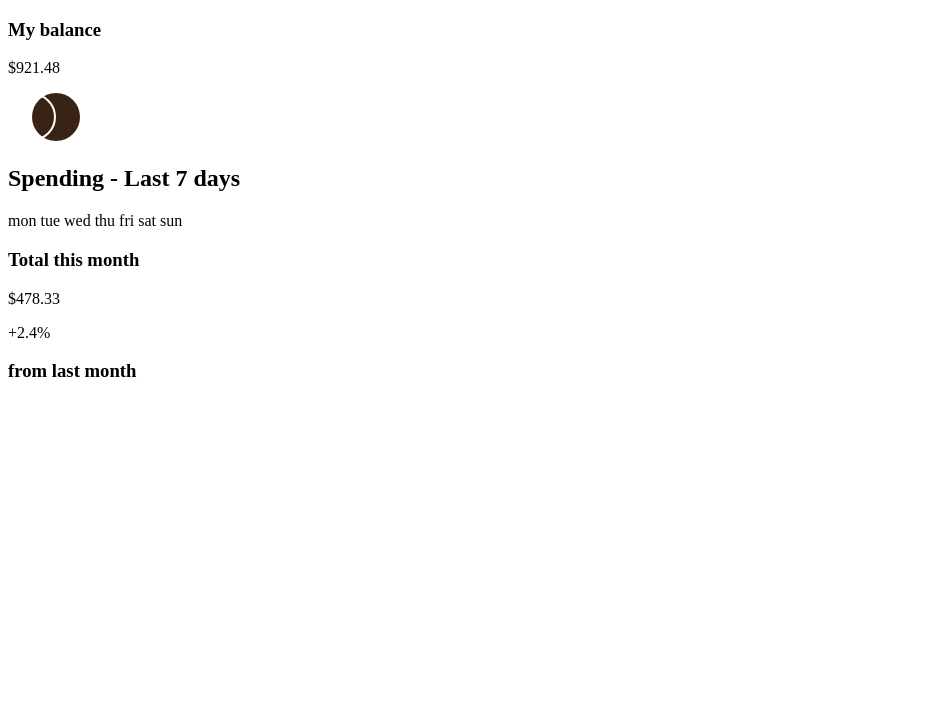
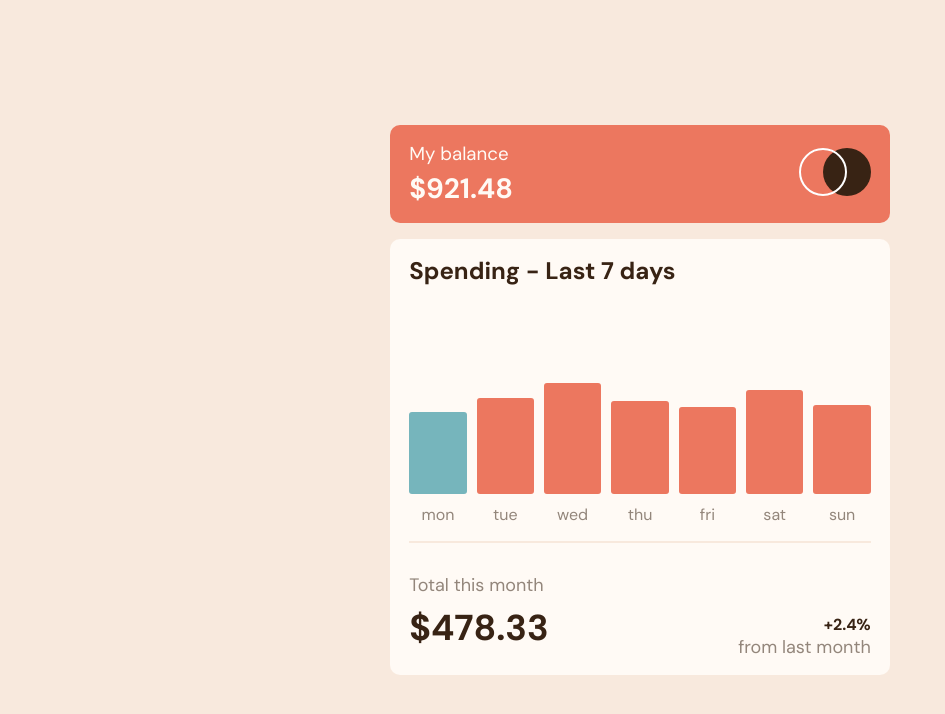
Before and after one commit to ahmad-kashkoush/expense-chart-component, a plain HTML site: page index.html in a window 1280 px wide. Shown: the whole page, without its empty margins (0-945 px from the left). Drawn offline with Linux system fonts and the light colour scheme.

Commit message:
✅✅ Initial Release

```diff
--- /dev/null
+++ b/css/style.css
@@ -0,0 +1,155 @@
+@import url("https://fonts.googleapis.com/css2?family=DM+Sans:opsz,wght@9..40,400;9..40,700&display=swap");
+:root {
+  /* Colors */
+  --Soft-red: hsl(10, 79%, 65%);
+  --Cyan: hsl(186, 34%, 60%);
+  --Dark-brown: hsl(25, 47%, 15%);
+  --Medium-brown: hsl(28, 10%, 53%);
+  --Cream: hsl(27, 66%, 92%);
+  --Very-pale-orange: hsl(33, 100%, 98%);
+  /* font */
+  --font-size: 18px;
+  --font-family: "DM Sans", sans-serif;
+}
+* {
+  margin: 0;
+  padding: 0;
+  box-sizing: border-box;
+}
+
+body {
+  font-family: var(--font-family);
+  min-width: 100vw;
+  min-height: 100vh;
+  display: flex;
+  align-items: center;
+  justify-content: center;
+  background-color: var(--Cream);
+}
+.container {
+  background: transparent;
+  width: 360px;
+}
+@media (min-width: 500px) {
+  .container {
+    width: 500px;
+  }
+}
+.container .overview {
+  display: flex;
+  align-items: center;
+  justify-content: space-between;
+  background-color: var(--Soft-red);
+  border-radius: 10px;
+  padding: 1rem 1.2rem;
+  color: var(--Very-pale-orange);
+}
+.container .overview .info {
+}
+.container .overview .info h3 {
+  font-weight: 400;
+}
+.container .overview .info p {
+  font-weight: 700;
+  margin-top: 4px;
+  font-size: 28px;
+}
+.container .overview .right {
+}
+.container .overview .img-holder {
+}
+
+/* ********************* */
+.week-info {
+  background-color: var(--Very-pale-orange);
+  margin-top: 1rem;
+  padding: 1rem 1.2rem;
+  border-radius: 10px;
+}
+.week-info h2 {
+  color: var(--Dark-brown);
+}
+.week-info .bars {
+  padding-bottom: 1rem;
+  border-bottom: 2px solid var(--Cream);
+  display: flex;
+  gap: 10px;
+}
+
+.week-info .bars .day-bar {
+  width: 100%;
+  text-align: center;
+  border-radius: 3px;
+  cursor: pointer;
+}
+.week-info .bars .bar {
+  display: block;
+  position: relative;
+  --sz: 1rem;
+  margin-top: var(--sz);
+  height: calc(208px - var(--sz));
+  margin-bottom: 10px;
+  border-radius: 3px;
+}
+.week-info .bars .bar::after {
+  content: "";
+  width: 100%;
+  /* Update height with javascript */
+  height: var(--height);
+  position: absolute;
+  background: var(--Soft-red);
+  border-radius: inherit;
+  left: 0;
+  bottom: 0;
+  transition: 0.3s;
+}
+
+.week-info .bars .bar.active-bar::after {
+  background-color: var(--Cyan);
+}
+.week-info .bars .day-bar:hover .bar::after {
+  opacity: 0.6;
+}
+
+.week-info .bars .day-bar:hover .bar::before {
+  content: attr(data-amount);
+  background-color: var(--Dark-brown);
+  border-radius: inherit;
+  color: var(--Very-pale-orange);
+  position: absolute;
+  left: -5px;
+  top: -1px;
+
+  padding: 5px 3px;
+  font-size: 16px;
+}
+
+.week-info .bars .day {
+  color: var(--Medium-brown);
+}
+
+/* ********************* */
+.month-info {
+}
+.month-info .overview {
+  background-color: transparent;
+  padding: 0;
+  margin-top: 1.4rem;
+  color: var(--Dark-brown);
+  font-weight: 700;
+}
+.month-info .overview .info {
+}
+.month-info .overview h3 {
+  color: var(--Medium-brown);
+  font-weight: 400;
+  font-size: 18px;
+}
+.month-info .overview .info p {
+  margin-top: 7px;
+  font-size: 36px;
+}
+.month-info .overview .right {
+  text-align: end;
+  margin-top: 3rem;
+}
--- a/index.html
+++ b/index.html
@@ -13,6 +13,9 @@
     />
 
     <title>Frontend Mentor | Expenses chart component</title>
+    <link rel="stylesheet" href="css/framework.css" />
+    <link rel="stylesheet" href="css/style.css" />
+    <script defer src="script.js"></script>
   </head>
   <body>
     <main class="container">
@@ -29,23 +32,36 @@
       <div class="week-info">
         <h2>Spending - Last 7 days</h2>
         <div class="bars">
-          <span class="bar"></span>
-          <span class="bar"></span>
-          <span class="bar"></span>
-          <span class="bar"></span>
-          <span class="bar"></span>
-          <span class="bar"></span>
-          <span class="bar"></span>
+          <div class="day-bar">
+            <span class="bar active-bar" data-amount="52.36"></span>
+            <span class="day">mon</span>
           </div>
-        <div class="days">
-          <span class="day">mon</span>
+          <div class="day-bar">
+            <span class="bar" data-amount="52.36"></span>
             <span class="day">tue</span>
+          </div>
+          <div class="day-bar">
+            <span class="bar" data-amount="52.36"></span>
             <span class="day">wed</span>
+          </div>
+          <div class="day-bar">
+            <span class="bar" data-amount="52.36"></span>
             <span class="day">thu</span>
+          </div>
+          <div class="day-bar">
+            <span class="bar" data-amount="52.36"></span>
             <span class="day">fri</span>
+          </div>
+          <div class="day-bar">
+            <span class="bar" data-amount="52.36"></span>
             <span class="day">sat</span>
+          </div>
+          <div class="day-bar">
+            <span class="bar" data-amount="52.36"></span>
             <span class="day">sun</span>
           </div>
+        </div>
+
         <!-- todo Add line-break using css -->
         <div class="month-info">
           <div class="overview">
--- /dev/null
+++ b/script.js
@@ -0,0 +1,22 @@
+'use strict';
+const getData = async function () {
+    const jsonData = await fetch('./data.json');
+    const data = await jsonData.json();
+    return data;
+}
+const init = async function () {
+    const data = await getData();
+    console.log(data);
+    const tot = data.map(ele => ele.amount).reduce((acc, ele) => acc + ele, 0);
+    // console.log(tot);
+    const elements = [...document.querySelectorAll('.day-bar')];
+    elements.forEach((ele, i) => {
+        console.log(data[i]);
+        const heightValue = ((data[i].amount + 80) / tot) * 100;
+        const bar = ele.querySelector('.bar');
+        bar.setAttribute('data-amount', data[i].amount);
+        bar.setAttribute('style', `--height:${heightValue}%`);
+        // console.log(bar);
+    })
+}
+init();
```
Also changed, not shown: css/framework.css (added), 1 other file. Lines whose indentation alone changed are shown as unchanged.
